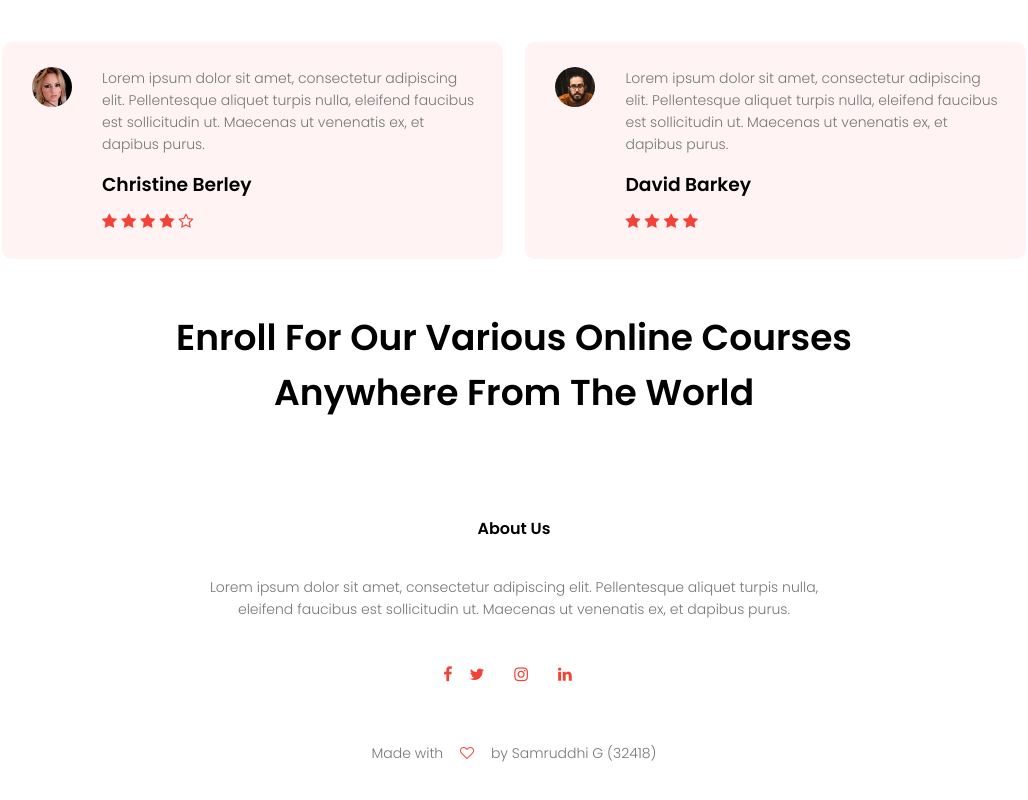
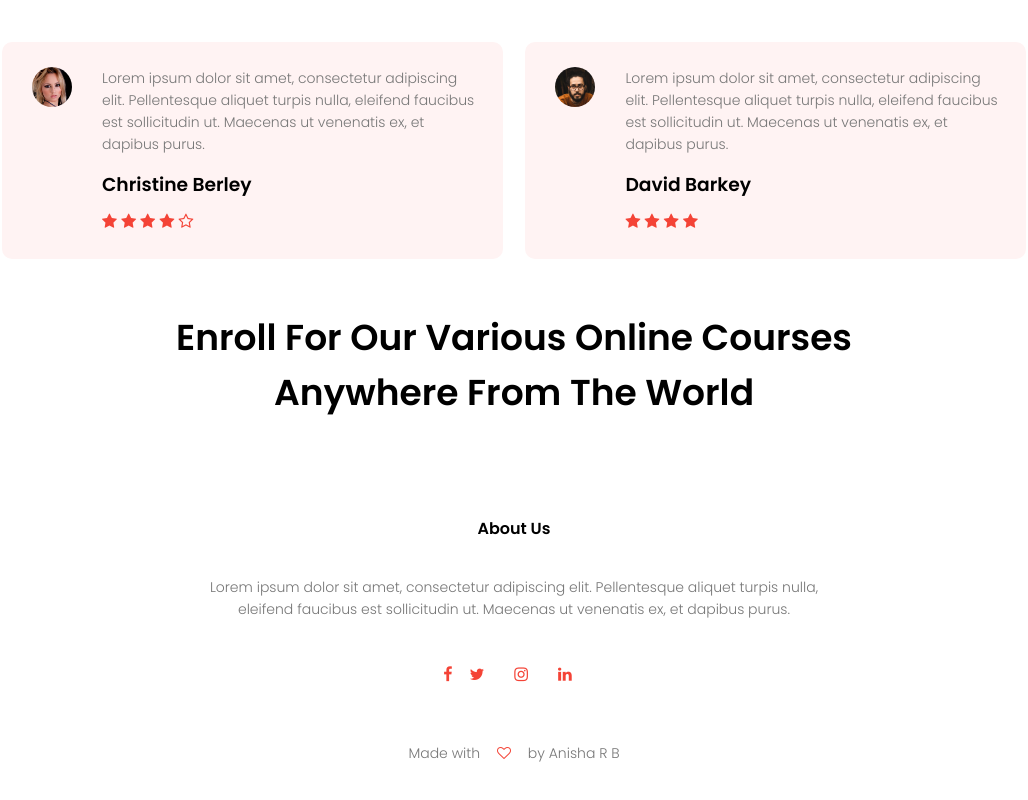
Before and after one commit to anishabhujbal/University-Website-Design, a plain HTML site: page index.html in a window 1280 px wide. Shown: the part 4084-4884 px from the top of the page, without its empty margins (126-1154 px from the left). Drawn offline with Linux system fonts and the light colour scheme; some icons are missing.

Commit message:
Add files via upload

```diff
--- a/index.html
+++ b/index.html
@@ -177,7 +177,7 @@
                 <i class="fa fa-instagram"></i>
                 <i class="fa fa-linkedin"></i>
             </div>
-            <p>Made with <i class="fa fa-heart-o"></i> by Samruddhi G (32418)</p></p>
+            <p>Made with <i class="fa fa-heart-o"></i> by Anisha R B </p></p>
         </section>
 
 
```
